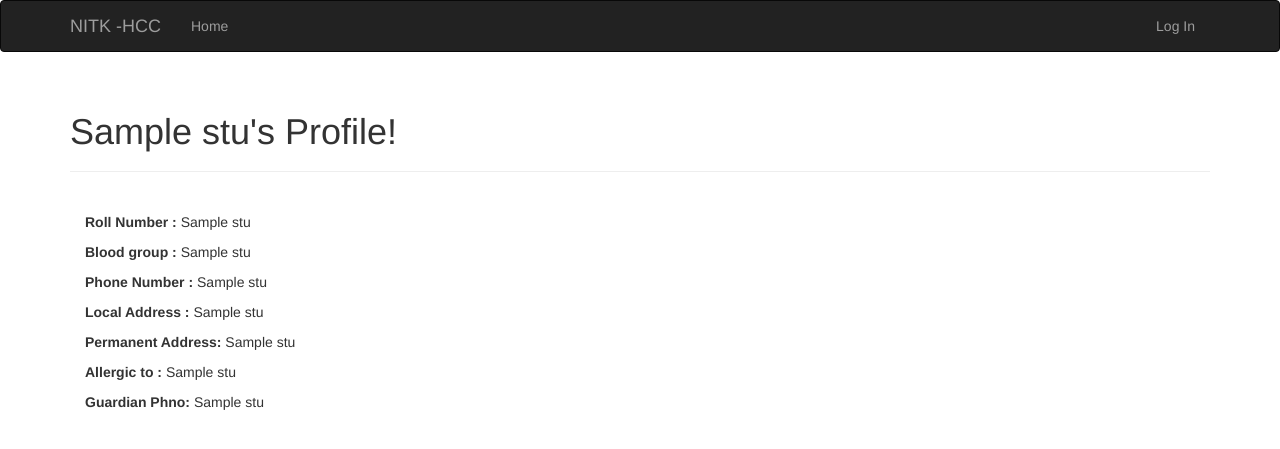
After one commit to DhirajBhakta/HCC2, a Python web app: template app/templates/studentprofile.html in a window 1280 px wide. The commit adds this page. Shown: the top 449 px of the page. Run offline with Jinja, Linux system fonts and the light colour scheme; the template is opened without the code that fills it: most values are stand-ins (such as "Sample title", 1, 10 or a date in 2020); some libraries are stand-ins or nearby versions.

Commit message:
Second commit: ORM continues...profile hardcoded

```diff
--- a/app/templates/base.html
+++ b/app/templates/base.html
@@ -18,7 +18,7 @@
                 <span class="icon-bar"></span>
                 <span class="icon-bar"></span>
             </button>
-            <a class="navbar-brand" href="{{ url_for('main.index') }}">Flasky</a>
+            <a class="navbar-brand" href="{{ url_for('main.index') }}">NITK -HCC</a>
         </div>
         <div class="navbar-collapse collapse">
             <ul class="nav navbar-nav">
--- a/app/templates/index.html
+++ b/app/templates/index.html
@@ -1,9 +1,9 @@
 {% extends "base.html" %}
 
-{% block title %}Flasky{% endblock %}
+{% block title %}NITK-HCC{% endblock %}
 
 {% block page_content %}
 <div class="page-header">
-    <h1>Hello, {% if current_user.is_authenticated %}{{ current_user.username }}{% else %}Stranger{% endif %}!</h1>
+    <h1>Hello, {% if current_user.is_authenticated %}{{ current_user.username }}{% else %}Welcome to HCC Student Portal{% endif %}!</h1>
 </div>
 {% endblock %}
--- /dev/null
+++ b/app/templates/studentprofile.html
@@ -0,0 +1,21 @@
+{% extends "base.html" %}
+{% import "bootstrap/wtf.html" as wtf %}
+
+{% block title %}NITK HCC - PROFILE{% endblock %}
+
+{% block page_content %}
+<div class="page-header">
+    <h1>{{ stu[1]}}'s Profile!</h1>
+</div>
+<div class="col-md-4">
+    <br>
+    <p><b>Roll Number :</b> {{stu[0]}}</p>
+	<p><b>Blood group :</b> {{stu[9]}}</p>
+	<p><b>Phone Number :</b> {{stu[3]}}</p>
+	<p><b>Local Address :</b> {{stu[4]}}</p>
+	<p><b>Permanent Address:</b> {{stu[5]}}</p>
+	<p><b>Allergic to :</b> {{stu[7]}}</p>
+	<p><b>Guardian Phno:</b> {{stu[8]}}</p>
+
+</div>
+{% endblock %}
--- a/manage.py
+++ b/manage.py
@@ -8,6 +8,7 @@ from app.models import StudentUser
 app = create_app(os.getenv('FLASK_CONFIG') or 'default')
 #manager = Manager(app)
 #migrate = Migrate(app, db)
+
 
 
 """def make_shell_context():
```
Also changed, not shown: app/__init__.py (+10 -0 lines), app/auth/views.py (+8 -3 lines), app/templates/login.html (deleted, +0 -15 lines), app/templates/register.html (deleted, +0 -13 lines), mysql_db_commands.sql (added, +35 -0 lines).
